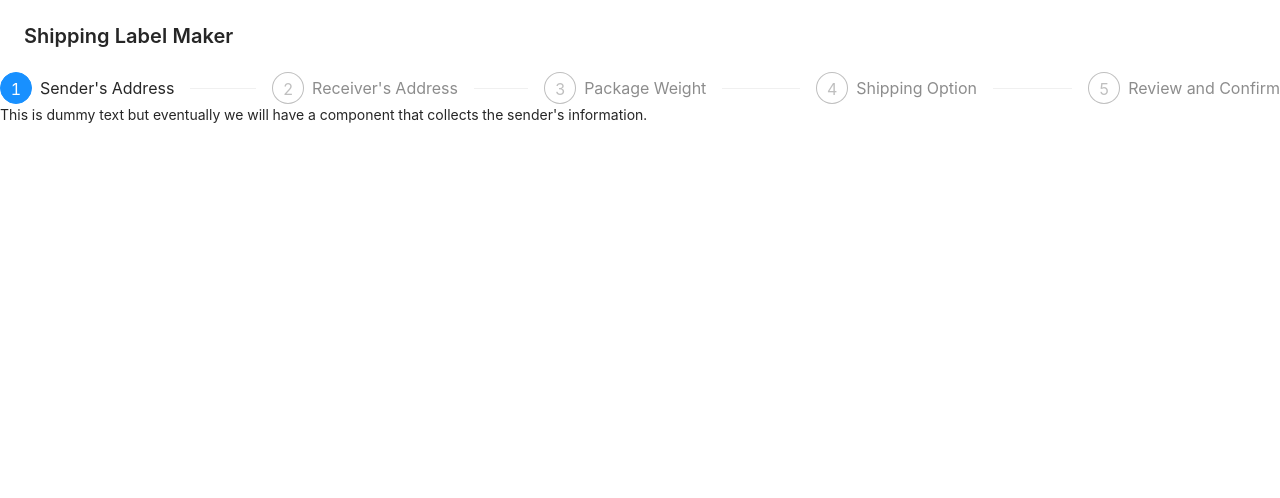
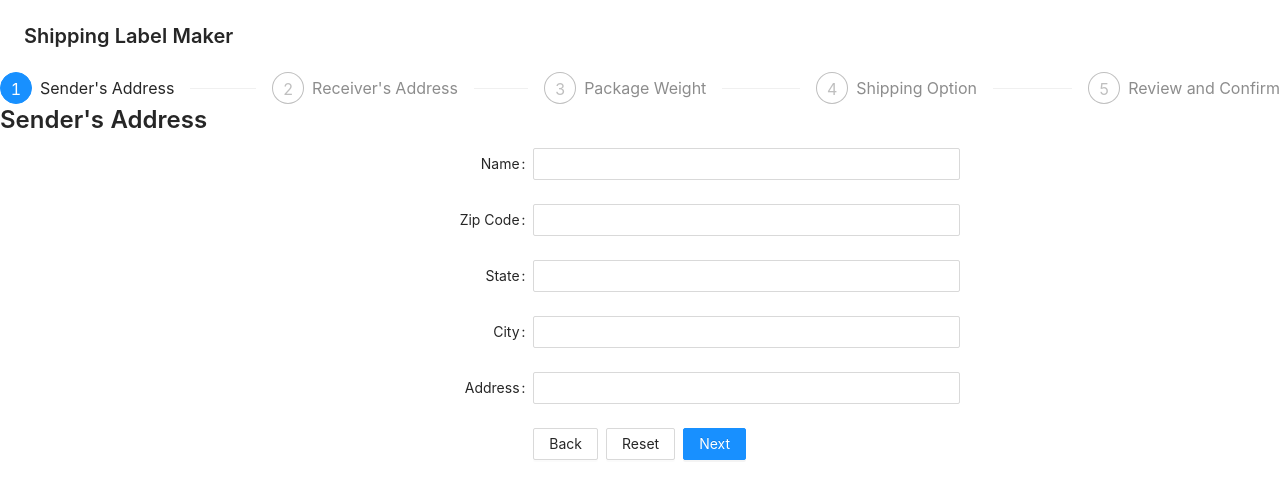
Before and after one commit to HamfordL/ShipMaker, a React (Create React App) app: page / in a window 1280 px wide. Shown: the top 498 px of the page. Built offline with nearby package versions, Linux system fonts and the light colour scheme.

Commit message:
work on sender address component

```diff
--- a/src/App.jsx
+++ b/src/App.jsx
@@ -1,5 +1,5 @@
 import React from 'react';
-import { PageHeader, Steps, Button } from 'antd';
+import { PageHeader, Steps } from 'antd';
 
 import { APPLICATION_STEPS, INIT_APP_STATE as initState } from './constants';
 import PackageWeight from './components/package-weight';
@@ -8,14 +8,6 @@ import SenderAddress from './components/sender-address';
 function App() {
   const [currentStep, setCurrentStep] = React.useState(0);
   const [shippingLabel, setShippingLabel] = React.useState({ ...initState });
-
-  const next = () => {
-    setCurrentStep(currentStep + 1);
-  };
-
-  const prev = () => {
-    setCurrentStep(currentStep - 1);
-  };
 
   const updateAppState = (newState) => {
     setShippingLabel({
@@ -39,7 +31,11 @@ function App() {
       </Steps>
 
       {currentStep === 0
-        ? <SenderAddress />
+        ? <SenderAddress
+            currentStep={currentStep}
+            setCurrentStep={setCurrentStep}
+            updateAppState={updateAppState}
+          />
         : <PackageWeight
             currentStep={currentStep}
             setCurrentStep={setCurrentStep}
--- a/src/components/package-weight.jsx
+++ b/src/components/package-weight.jsx
@@ -11,6 +11,7 @@ const tailLayout = {
 
 const PackageWeight = (props) => {
   const { currentStep, setCurrentStep, updateAppState } = props;
+
   const handleSubmit = (formValues) => {
     updateAppState({ weight: formValues.weight });
     setCurrentStep(currentStep + 1);
@@ -19,7 +20,7 @@ const PackageWeight = (props) => {
   const goBack = () => setCurrentStep(currentStep - 1);
 
   return (
-    <Row align='middle' justify='center'>
+    <Row align="middle" justify="center">
       <Col span={24}>
         <Typography.Title level={3}>
           Enter Package Weight (in grams):
@@ -35,7 +36,7 @@ const PackageWeight = (props) => {
           <Form.Item {...tailLayout}>
             <Space>
               <Button onClick={goBack}>Back</Button>
-              <Button type="primary" htmlType='submit'>Next</Button>
+              <Button type="primary" htmlType="submit">Next</Button>
             </Space>
           </Form.Item>
         </Form>
--- a/src/components/sender-address.jsx
+++ b/src/components/sender-address.jsx
@@ -1,8 +1,62 @@
-const SenderAddress = () => {
-  const title = "This is dummy text but eventually we will have a component that collects the sender's information.";
+import { Button, Col, Form, Input, Row, Space, Typography } from "antd";
+
+const formLayout = {
+  labelCol: { span: 8 },
+  wrapperCol: { span: 16 },
+}
+
+const tailLayout = {
+  wrapperCol: { offset: 8, span: 16 }
+};
+
+const SenderAddress = ({ updateAppState, currentStep, setCurrentStep }) => {
+  const [form] = Form.useForm();
+
+  const handleSubmit = (formValues) => {
+    updateAppState({ from: formValues });
+    setCurrentStep(currentStep + 1);
+  };
+
+  const goBack = () => setCurrentStep(currentStep - 1);
 
   return (
-    <div>{title}</div>
+    <Row align="middle" justify="center">
+      <Col span={24}>
+        <Typography.Title level={3}>Sender's Address</Typography.Title>
+      </Col>
+
+      <Col xs={24} sm={20} md={18} lg={16} xl={12}>
+        <Form {...formLayout} form={form} name="sender-address" onFinish={handleSubmit}>
+          <Form.Item name="name" label="Name">
+            <Input />
+          </Form.Item>
+
+          <Form.Item name="zipCode" label="Zip Code">
+            <Input />
+          </Form.Item>
+
+          <Form.Item name="state" label="State">
+            <Input />
+          </Form.Item>
+
+          <Form.Item name="city" label="City">
+            <Input />
+          </Form.Item>
+
+          <Form.Item name="address" label="Address">
+            <Input />
+          </Form.Item>
+
+          <Form.Item {...tailLayout}>
+            <Space>
+              <Button onClick={goBack}>Back</Button>
+              <Button onClick={() => form.resetFields()}>Reset</Button>
+              <Button type="primary" htmlType="submit">Next</Button>
+            </Space>
+          </Form.Item>
+        </Form>
+      </Col>
+    </Row>
   );
 };
 
```
